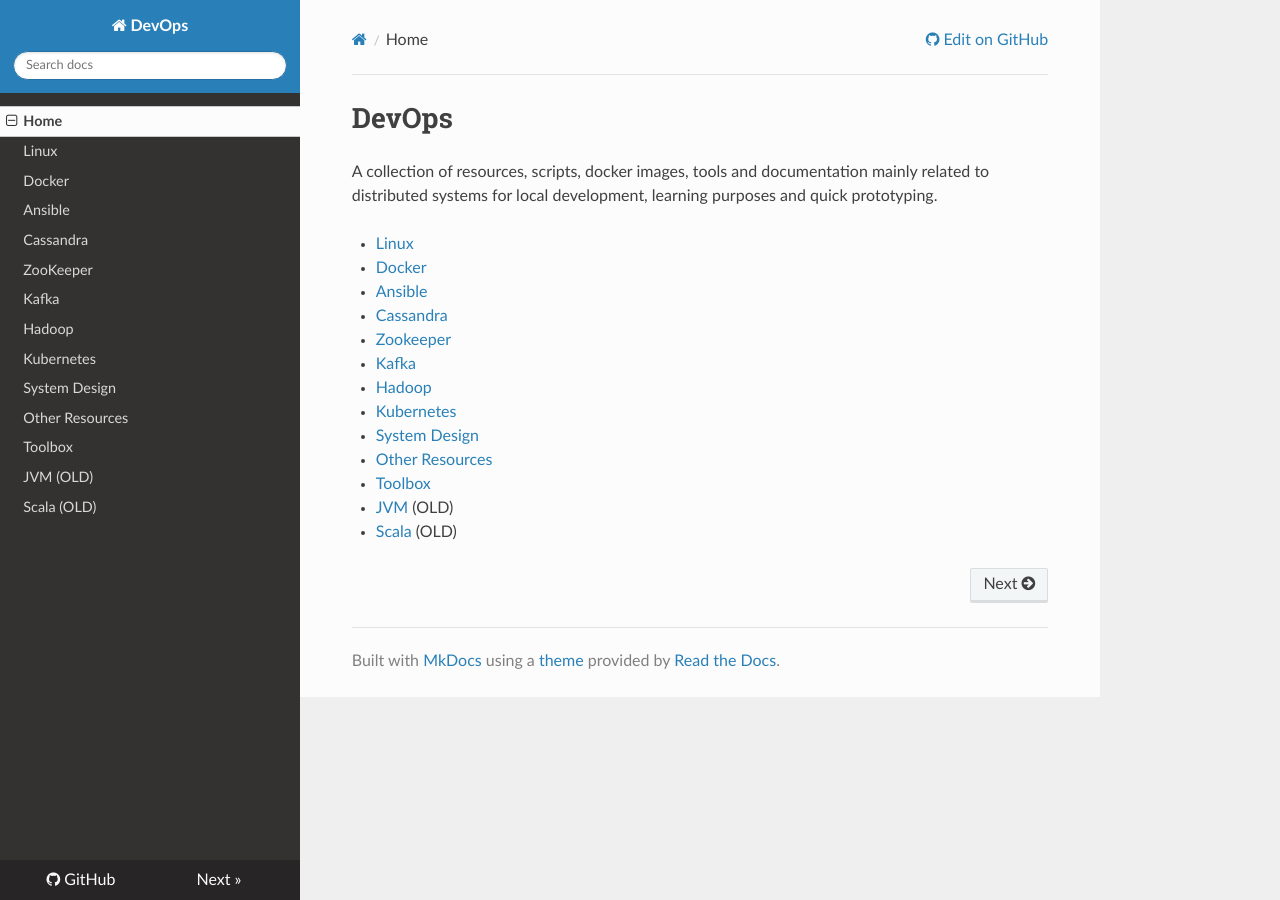
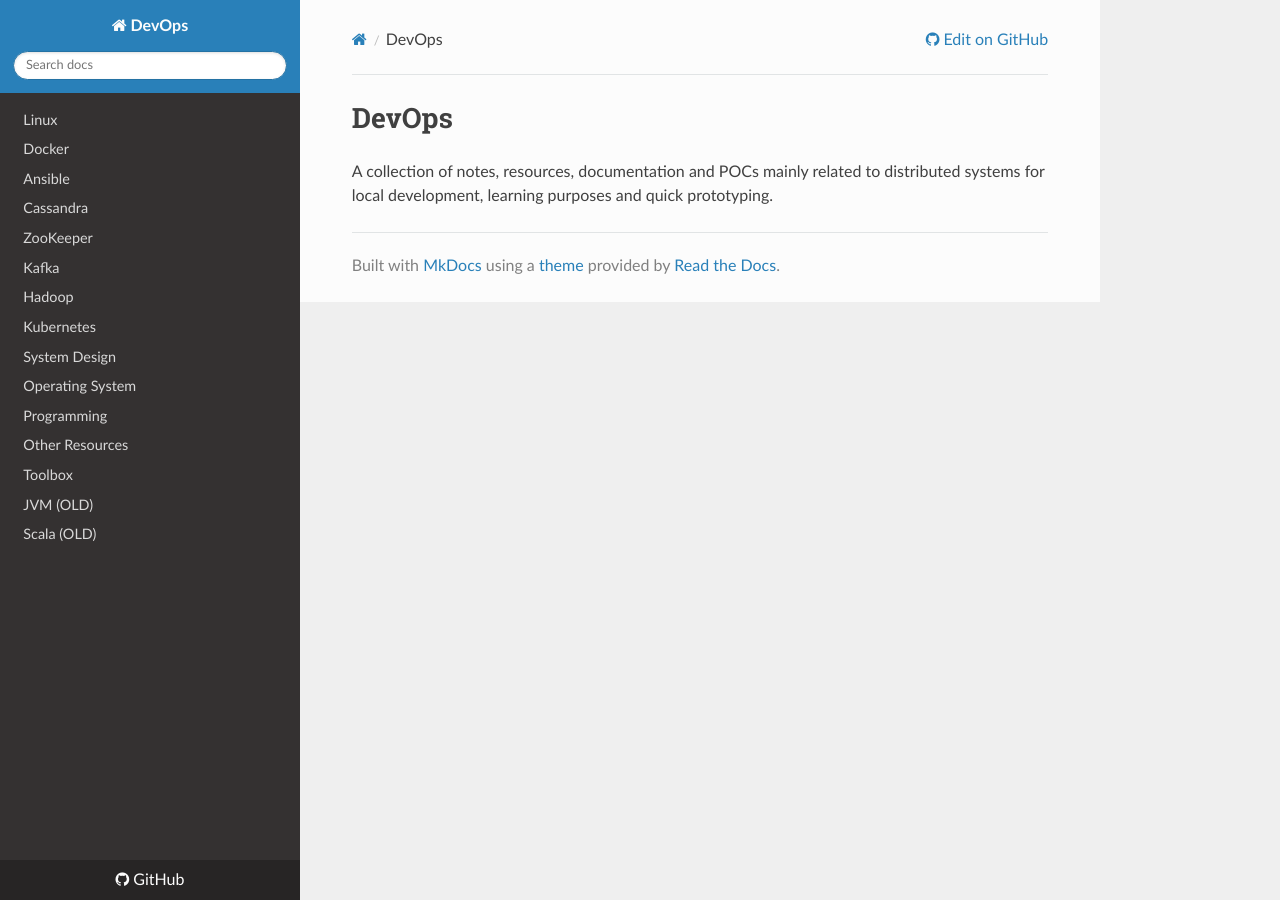
Before and after one commit to niqdev/devops, an MkDocs documentation site: the page built from docs/index.md, in a window 1280 px wide. Built offline with MkDocs 1.6.1, drawn with Linux system fonts in a browser that asks for light colours; nearby versions of some CDN libraries.

Commit message:
update home

```diff
--- a/docs/index.md
+++ b/docs/index.md
@@ -1,17 +1,3 @@
 # DevOps
 
-A collection of resources, scripts, docker images, tools and documentation mainly related to distributed systems for local development, learning purposes and quick prototyping.
-
-* [Linux](linux.md)
-* [Docker](docker.md)
-* [Ansible](ansible.md)
-* [Cassandra](cassandra.md)
-* [Zookeeper](zookeeper.md)
-* [Kafka](kafka.md)
-* [Hadoop](hadoop.md)
-* [Kubernetes](kubernetes.md)
-* [System Design](system-design.md)
-* [Other Resources](other-resources.md)
-* [Toolbox](toolbox.md)
-* [JVM](jvm.md) (OLD)
-* [Scala](scala.md) (OLD)
+A collection of notes, resources, documentation and POCs mainly related to distributed systems for local development, learning purposes and quick prototyping.
--- a/mkdocs.yml
+++ b/mkdocs.yml
@@ -5,7 +5,6 @@ theme: readthedocs
 google_analytics: ['UA-68888222-4', 'niqdev.github.io']
 
 nav:
-    - Home: index.md
     - Linux: linux.md
     - Docker: docker.md
     - Ansible: ansible.md
@@ -15,6 +14,8 @@ nav:
     - Hadoop: hadoop.md
     - Kubernetes: kubernetes.md
     - System Design: system-design.md
+    - Operating System: operating-system.md
+    - Programming: programming.md
     - Other Resources: other-resources.md
     - Toolbox: toolbox.md
     - JVM (OLD): jvm.md
```
Also changed, not shown: README.md (+3 -1 lines).
